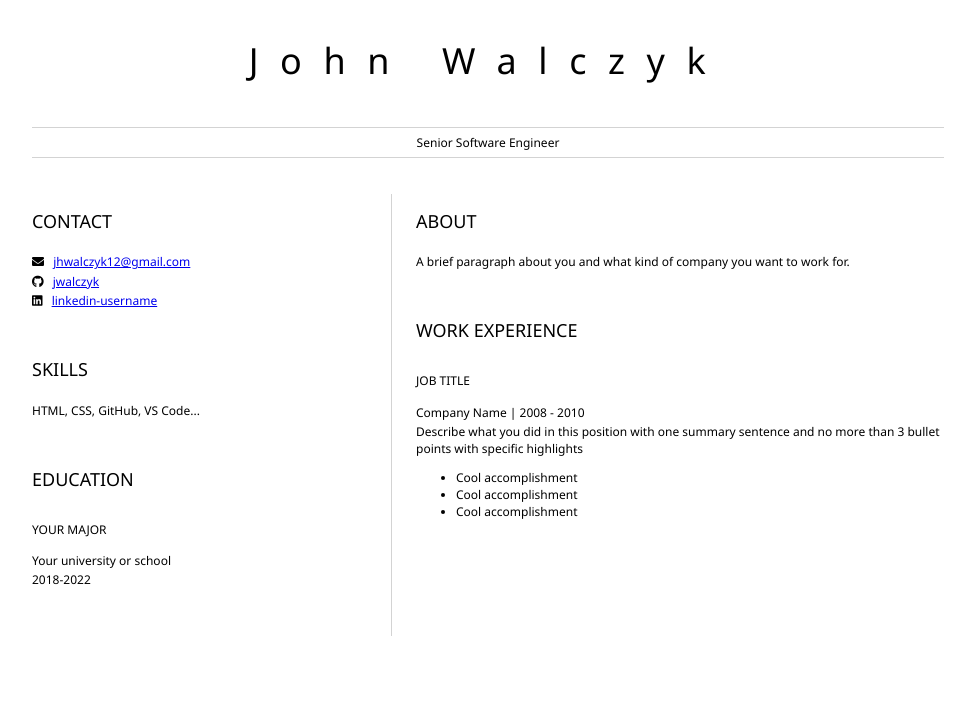
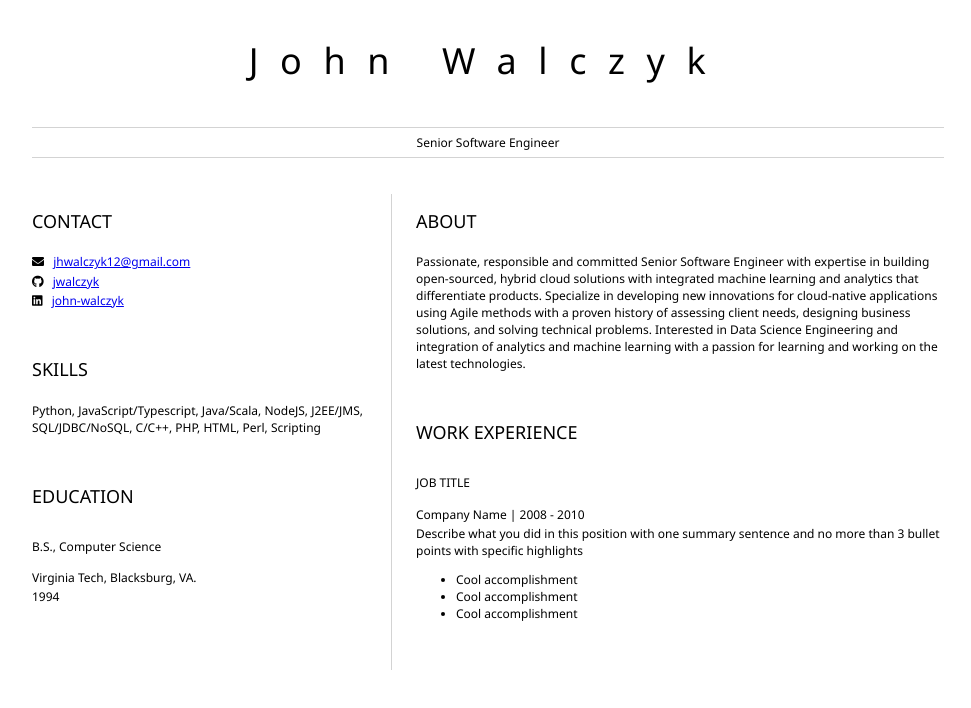
Before and after one commit to jwalczyk/resume, a plain HTML site: page index.html in a window 1280 px wide. Shown: the whole page, without its empty margins (152-1123 px from the left). Drawn offline with Linux system fonts and the light colour scheme.

Commit message:
add some more text for About and stuff

```diff
--- a/index.html
+++ b/index.html
@@ -28,23 +28,21 @@
                     </p>
                     <p>
                         <i class="fab fa-linkedin" aria-hidden="true"></i>
-                        <a href="linkedin.com/linkedin-username">linkedin-username</a>
+                        <a href="https://www.linkedin.com/in/john-walczyk">john-walczyk</a>
                     </p>
 				</section>
 				<section>
 					<h2>SKILLS</h2>
 					<!-- your skills -->
-                    <p>HTML, CSS, GitHub, VS Code...</p>
+                    <p>Python, JavaScript/Typescript, Java/Scala, NodeJS, J2EE/JMS, SQL/JDBC/NoSQL, C/C++, PHP, HTML, Perl, Scripting</p>
 				</section>
 				<section>
 					<h2>EDUCATION</h2>
 					<!-- your education -->
-                    <h3>YOUR MAJOR</h3>
+                    <h3>B.S., Computer Science</h3>
+                    <p>Virginia Tech, Blacksburg, VA.</p>
                     <p>
-                        Your university or school
-                    </p>
-                    <p>
-                        2018-2022
+                        1994
                     </p>
 				</section>
 			</article>
@@ -52,11 +50,13 @@
 				<section>
 					<h2>ABOUT</h2>
 					<!-- about you -->
-					<p>A brief paragraph about you and what kind of company you want to work for.</p>
+					<p>Passionate, responsible and committed Senior Software Engineer with expertise in building open-sourced, hybrid cloud solutions with integrated machine learning and analytics that differentiate products. Specialize in developing new innovations for cloud-native applications using Agile methods with a proven history of assessing client needs, designing business solutions, and solving technical problems. Interested in Data Science Engineering and integration of analytics and machine learning with a passion for learning and working on the latest technologies.
+
+                    </p>
 				</section>
 				<section>
 					<h2>WORK EXPERIENCE</h2>
-					<!-- your work experience -->
+
                     <h3>JOB TITLE</h3>
                     <p>
                             Company Name | 2008 - 2010
```
